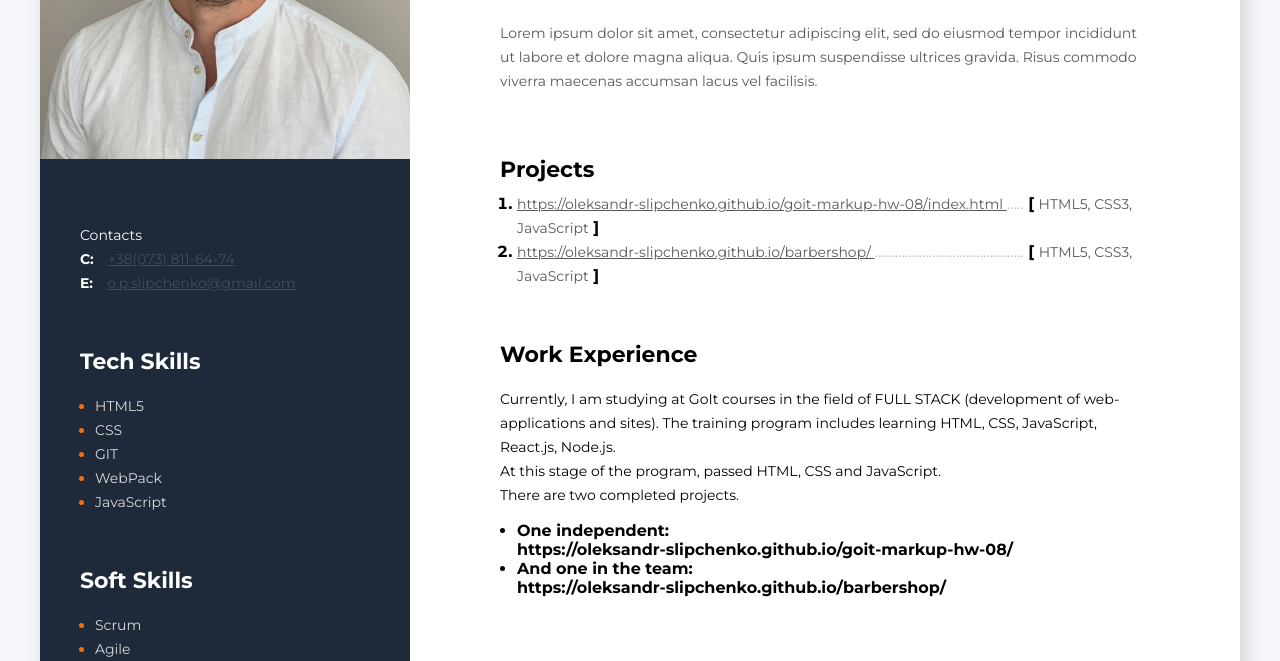
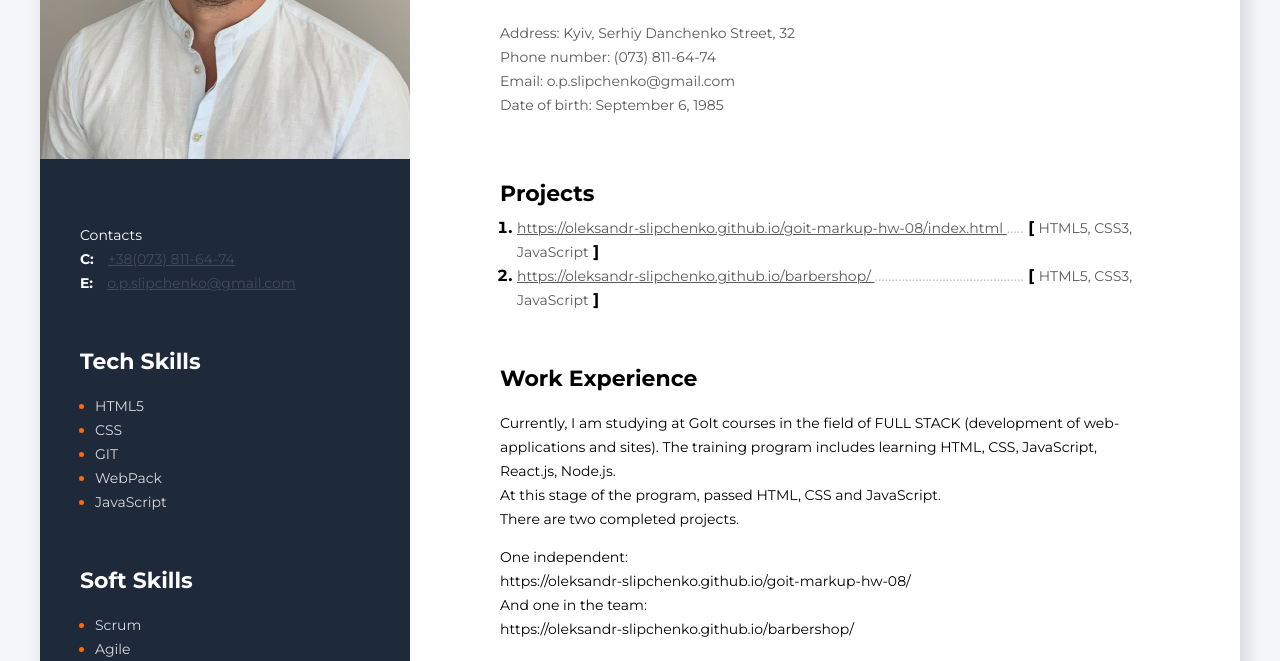
Before and after one commit to Oleksandr-Slipchenko/resume-landing, a plain HTML site: page index.html in a window 1280 px wide. Shown: the part 289-950 px from the top of the page. Drawn offline with Linux system fonts and the light colour scheme.

Commit message:
Готовое резюме

```diff
--- a/css/style.css
+++ b/css/style.css
@@ -161,6 +161,17 @@ body {
   font-weight: 700;
   margin-left: 17px;
 }
+.projects-items-resume {
+  list-style: none;
+  color: #000000;
+  font-size: 14px;
+  font-weight: 400;
+  line-height: 24px;
+}
+.projects-link-resume {
+  text-decoration: none;
+  color: #000000;
+}
 .projects-container {
   margin-bottom: 55px;
 }
--- a/index.html
+++ b/index.html
@@ -70,7 +70,10 @@
                 <div class="about-me-main-info">
                     <h2 class="profession">Front-End Developer</h2>
                     <h1 class="name">Slipchenko Oleksandr</h1>
-                    <p class="description">Lorem ipsum dolor sit amet, consectetur adipiscing elit, sed do eiusmod tempor incididunt ut labore et dolore magna aliqua. Quis ipsum suspendisse ultrices gravida. Risus commodo viverra maecenas accumsan lacus vel facilisis.</p>
+                    <p class="description">Address: Kyiv, Serhiy Danchenko Street, 32<br>
+                    Phone number: (073) 811-64-74<br>
+                    Email: o.p.slipchenko@gmail.com<br>
+                    Date of birth: September 6, 1985</p>
                 </div>
                 <!-- project container-->
                 <div class="projects-container">
@@ -102,8 +105,14 @@
                 At this stage of the program, passed HTML, CSS and JavaScript.<br>
                 There are two completed projects.<br>
                 <ul>
-                    <li class="projects-items"><p>One independent:</p><a>https://oleksandr-slipchenko.github.io/goit-markup-hw-08/</a></li>
-                    <li class="projects-items"><p>And one in the team:</p><a>https://oleksandr-slipchenko.github.io/barbershop/</a></li>
+                    <li class="projects-items-resume">
+                        <p>One independent:</p>
+                        <a class="projects-link-resume" href="https://oleksandr-slipchenko.github.io/goit-markup-hw-08/">https://oleksandr-slipchenko.github.io/goit-markup-hw-08/</a>
+                    </li>
+                    <li class="projects-items-resume">
+                        <p>And one in the team:</p>
+                        <a class="projects-link-resume" href="https://oleksandr-slipchenko.github.io/barbershop/">https://oleksandr-slipchenko.github.io/barbershop/</a>
+                    </li>
                 </ul>
                  <br>
                 </p>
```
